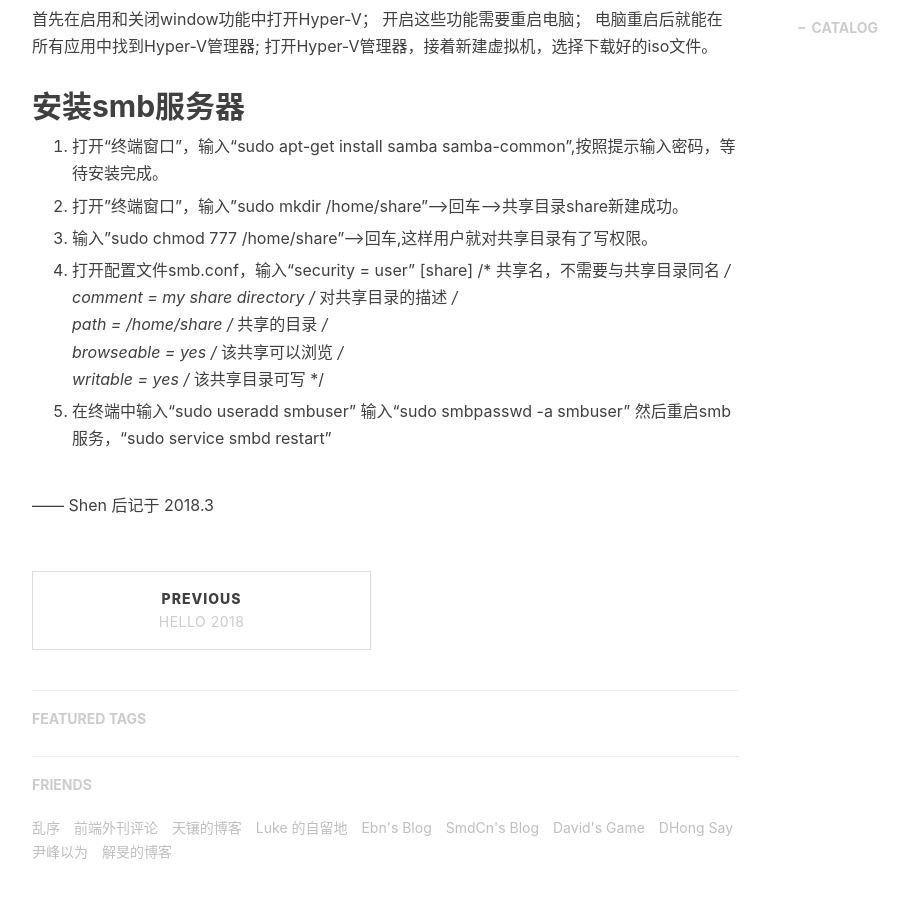
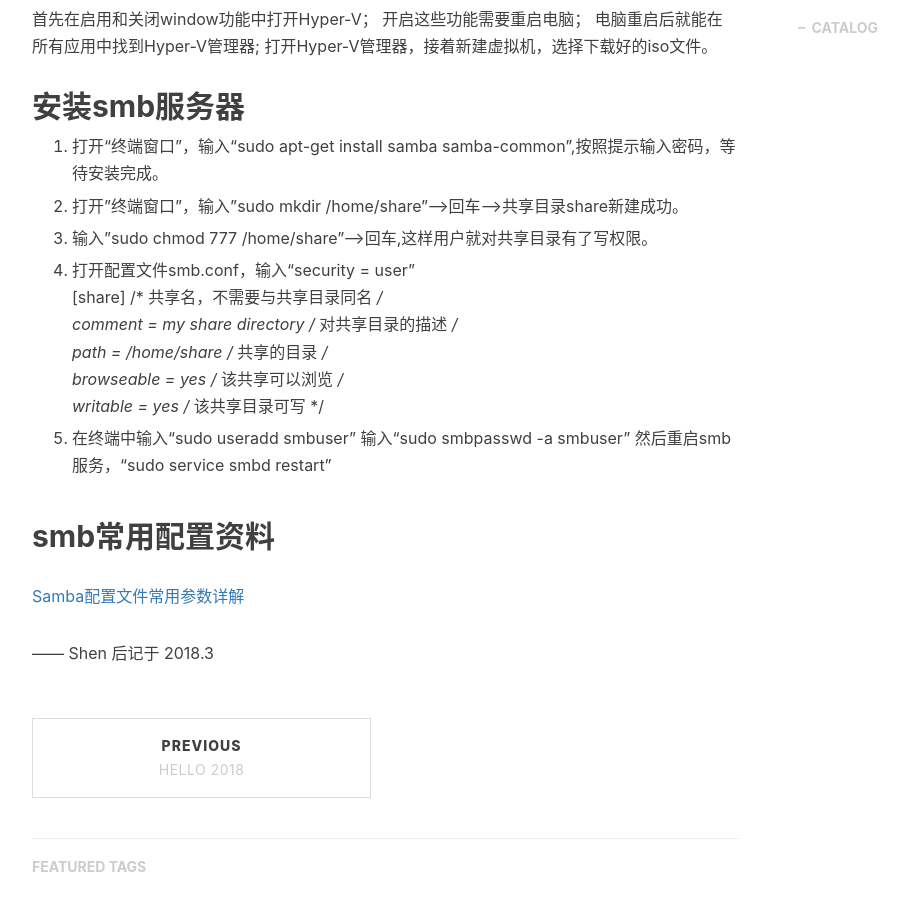
Before and after one commit to Ceekay-Shen/Ceekay-Shen.github.io, a Jekyll site: the page built from _posts/2018-3-17-smb-setup.markdown, in a window 1280 px wide and 900 px high, scrolled down 870 px. Shown: the whole window, without its empty margins (233-1142 px from the left). Built offline with Jekyll 4.4.1, drawn with Linux system fonts in a browser that asks for light colours; nearby versions of some CDN libraries; comment, search, counter and statistics services are not loaded.

Commit message:
add link

```diff
--- a/_posts/2018-3-17-smb-setup.markdown
+++ b/_posts/2018-3-17-smb-setup.markdown
@@ -36,14 +36,19 @@
 3. 输入"sudo chmod 777 /home/share"-->回车,这样用户就对共享目录有了写权限。
 
 4. 打开配置文件smb.conf，输入“security = user”
-   [share] /* 共享名，不需要与共享目录同名 */
+   [share]                      /* 共享名，不需要与共享目录同名 */
    comment = my share directory /* 对共享目录的描述 */
-   path = /home/share /* 共享的目录 */
-   browseable = yes   /* 该共享可以浏览 */
-   writable = yes     /* 该共享目录可写 */
+   path = /home/share           /* 共享的目录 */
+   browseable = yes             /* 该共享可以浏览 */
+   writable = yes               /* 该共享目录可写 */
 
 5. 在终端中输入“sudo useradd smbuser”
    输入“sudo smbpasswd -a smbuser”
    然后重启smb服务，“sudo service smbd restart”
 
+## smb常用配置资料
+
+[Samba配置文件常用参数详解](http://blog.51cto.com/yuanbin/115761)
+
+
 —— Shen 后记于 2018.3
```
